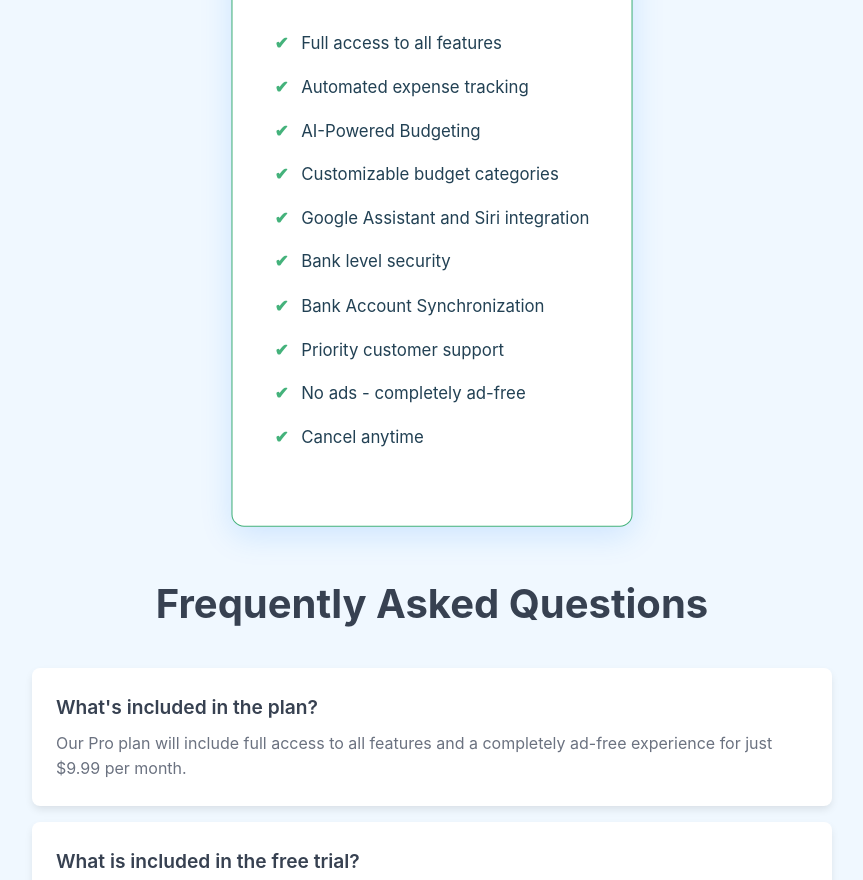
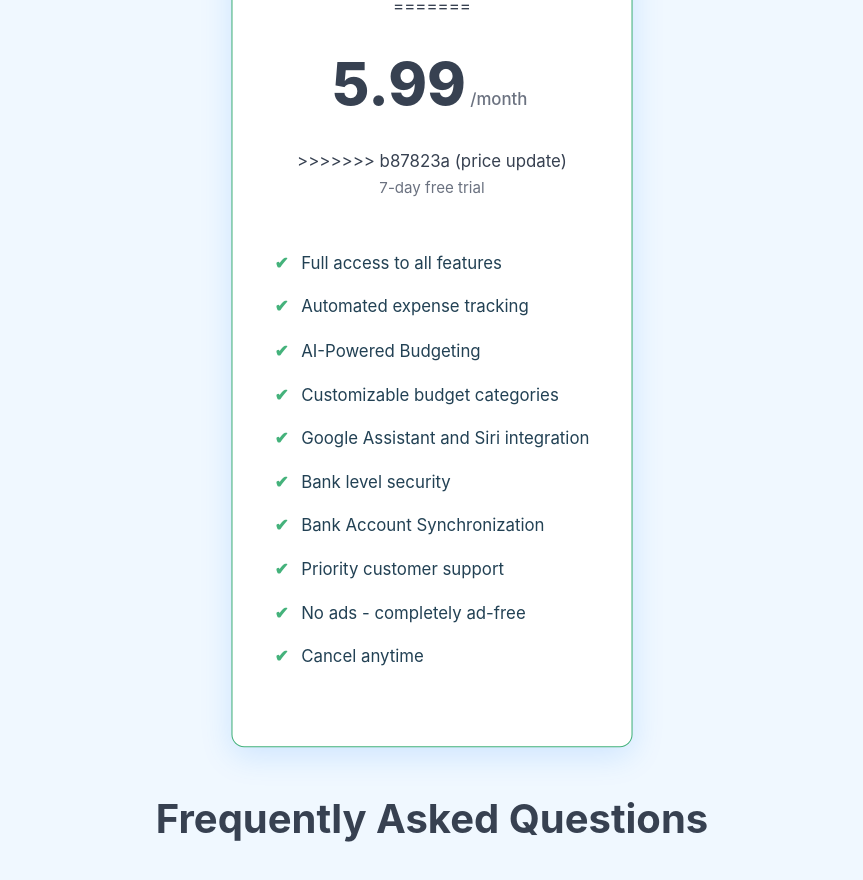
Before and after one commit to Dollarknight/DK_Website, a plain HTML site: page html/pricing.html in a window 1280 px wide. Shown: the part 738-1618 px from the top of the page, without its empty margins (208-1071 px from the left). Drawn offline with Linux system fonts and the light colour scheme.

Commit message:
price update

```diff
--- a/html/pricing.html
+++ b/html/pricing.html
@@ -45,7 +45,11 @@
     <section class="pricing-tiers">
       <div class="pricing-card featured">
         <h2>Dollarknight Pro</h2>
+<<<<<<< HEAD
         <p class="price">$9.99<span>/month</span> <span></span></p>
+=======
+        <p class="price">5.99<span>/month</span> <span></span></p>
+>>>>>>> b87823a (price update)
         <p class="trial-info">7-day free trial</p>
         <ul class="features-list">
           <li><span class="check-icon">✔</span> Full access to all features</li>
@@ -67,7 +71,7 @@
       <h2>Frequently Asked Questions</h2>
       <div class="faq-item">
         <h3 class="faq-question">What's included in the plan?</h3>
-        <p class="faq-answer">Our Pro plan will include full access to all features and a completely ad-free experience for just $9.99 per month.</p>
+        <p class="faq-answer">Our Pro plan will include full access to all features and a completely ad-free experience for just $5.99 per month.</p>
       </div>
       <div class="faq-item">
         <h3 class="faq-question">What is included in the free trial?</h3>
```
Also changed, not shown: index.html (+2 -2 lines).
